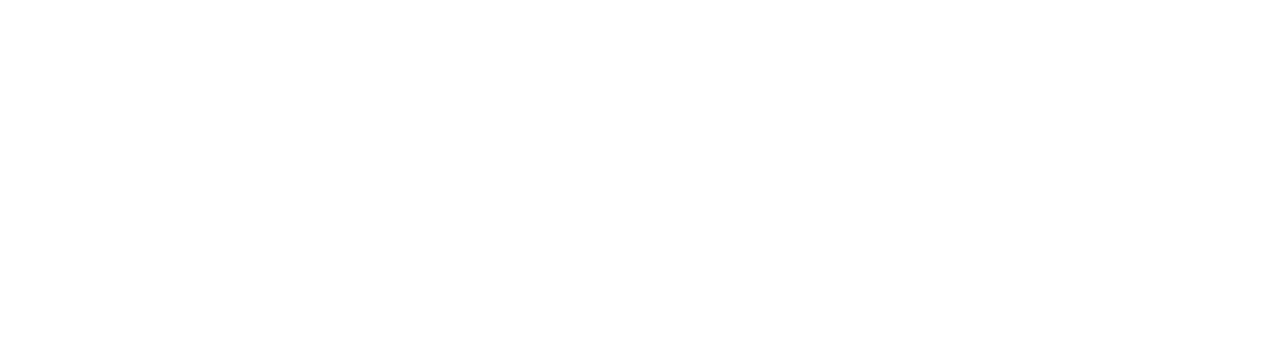
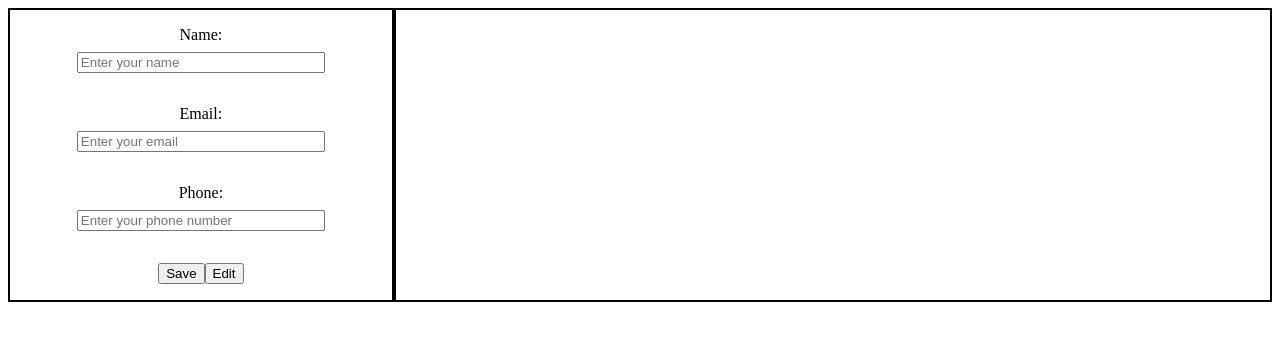
Before and after one commit to Rel1able/CV-Application, a React (Vite) app: page / in a window 1280 px wide. Shown: the top 340 px of the page. Built offline with nearby package versions, Linux system fonts and the light colour scheme.

Commit message:
created  general info components

```diff
--- a/eslint.config.js
+++ b/eslint.config.js
@@ -29,6 +29,7 @@ export default [
       ...react.configs['jsx-runtime'].rules,
       ...reactHooks.configs.recommended.rules,
       'react/jsx-no-target-blank': 'off',
+      "react/prop-types": "off",
       'react-refresh/only-export-components': [
         'warn',
         { allowConstantExport: true },
--- a/src/App.jsx
+++ b/src/App.jsx
@@ -1,9 +1,11 @@
-
+import GeneralInfo from "./components/GeneralInfo";
 import './App.css'
 
 function App() {
   return (
-    <></>
+    <>
+      <GeneralInfo/>
+    </>
   )
 }
 
--- /dev/null
+++ b/src/components/Buttons.jsx
@@ -0,0 +1,16 @@
+export default function Buttons({setIsEditing}) {
+        function handleEdit() {
+            setIsEditing(true);
+        }
+
+        function handleSave(){
+            setIsEditing(false);
+    }
+    return (
+        <div className="general-info-buttons">
+            <button onClick={handleSave}>Save</button>
+            <button onClick={handleEdit}>Edit</button>
+        </div>
+    )
+
+}
--- /dev/null
+++ b/src/components/GeneralDIsplayComponent.jsx
@@ -0,0 +1,10 @@
+
+export default function GeneralDisplayComponent({name, email, phone}){
+    return(
+        <div className="general-info-data">
+            <h1>{name}</h1>
+            <h3>{email}</h3>
+            <h3>{phone}</h3>
+        </div>
+    )
+}
--- /dev/null
+++ b/src/components/GeneralDivComponent.jsx
@@ -0,0 +1,11 @@
+import Buttons from "./Buttons.jsx";
+export default function GeneralDivComponent({ name, email, phone, setIsEditing}) {
+    return (
+        <div className="general-divs">
+            <h3>Name: <div>{name}</div></h3>
+            <h3>Email: <div>{email}</div></h3>
+            <h3>Phone: <div>{phone}</div></h3>
+            <Buttons setIsEditing={setIsEditing} />
+        </div>
+    )
+}
--- /dev/null
+++ b/src/components/GeneralInfo.jsx
@@ -0,0 +1,24 @@
+import GeneralInputComponent from "./GeneralInputComponent";
+import GeneralDisplayComponent from "./GeneralDIsplayComponent";
+import GeneralDivComponent from "./GeneralDivComponent";
+import { useState } from "react";
+
+export default function GeneralInfo() {
+    const [isEditing, setIsEditing] = useState(true);
+    const [name, setName] = useState("");
+    const [email, setEmail] = useState("");
+    const [phone, setPhone] = useState("");
+
+    return (
+        <div className="general-info-container">
+            {isEditing ? <GeneralInputComponent name={name} setName={setName}
+                email={email} setEmail={setEmail}
+                phone={phone} setPhone={setPhone}
+                setIsEditing={setIsEditing} />
+                : <GeneralDivComponent name={name}
+                    email={email} phone={phone} setIsEditing={setIsEditing} />}
+
+            <GeneralDisplayComponent name={name} email={email} phone={phone}/>
+        </div>
+    )
+}
--- /dev/null
+++ b/src/components/GeneralInputComponent.jsx
@@ -0,0 +1,45 @@
+import "../styles/generalInputs.css";
+import Buttons from "./Buttons.jsx";
+export default function GeneralInputComponent({ name, setName, email, setEmail, phone, setPhone, setIsEditing}) {
+
+    function handleNameChange(e) {
+        setName(e.target.value);
+    }
+
+    function handleEmailChange(e){
+        setEmail(e.target.value);
+    }
+
+    function handlePhoneChange(e) {
+        setPhone(e.target.value);
+    }
+
+
+
+    return (
+        <div className="general-inputs">
+            <label className="input-label">
+                Name:
+                <input type="text"
+                    onChange={handleNameChange}
+                    value={name}
+                    placeholder="Enter your name"/>
+            </label>
+            <label className="input-label">
+                Email:
+                <input type="email"
+                    onChange={handleEmailChange}
+                    value={email}
+                    placeholder="Enter your email" />
+            </label>
+            <label className="input-label">
+                Phone:
+                <input type="tel"
+                    onChange={handlePhoneChange}
+                    value={phone}
+                    placeholder="Enter your phone number"/>
+            </label>
+            <Buttons setIsEditing={setIsEditing} />
+        </div>
+    )
+}
--- /dev/null
+++ b/src/styles/generalInputs.css
@@ -0,0 +1,35 @@
+.general-inputs{
+    display: flex;
+    flex-direction: column;
+    gap: 2rem;
+    text-align: center;
+    width: 40%;
+    border: 2px solid;
+    padding: 1rem;
+}
+
+.input-label{
+    display: flex;
+    gap: 0.5rem;
+    flex-direction: column;
+    justify-content: center;
+    align-items: center;
+}
+input{
+    width: 15rem;
+}
+
+.general-info-container{
+    display: flex;
+
+}
+
+.general-info-data{
+    text-align: center;
+    border: 2px solid;
+    width: 100%;
+}
+
+.general-divs{
+    padding: 2rem;
+}
```
